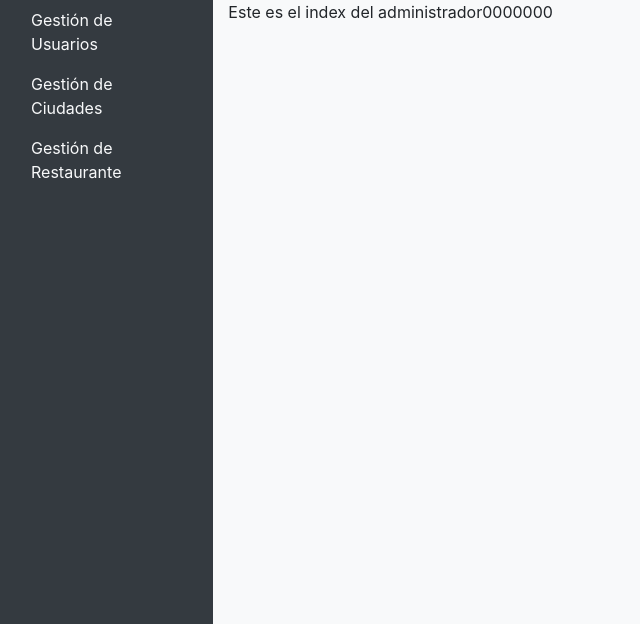
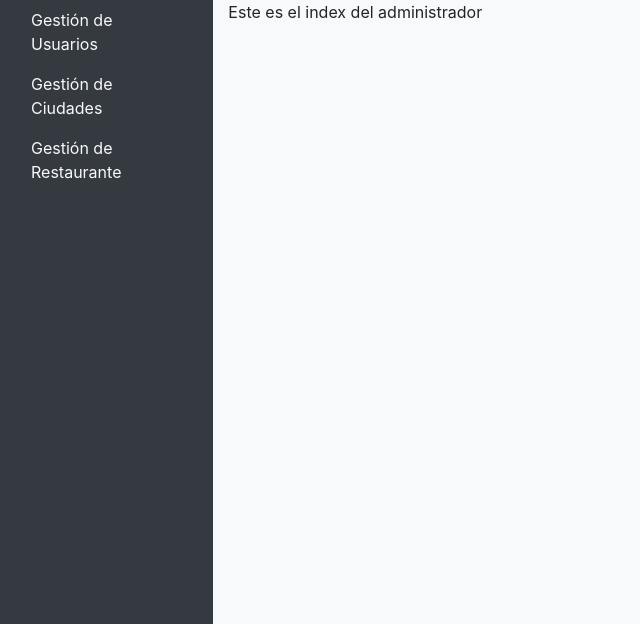
Before and after one commit to kebelandrade/project_food_at_home, a Django app: page /administrador/index in a window 1280 px wide. Shown: the part 88-712 px from the top of the page, without its empty margins (0-640 px from the left). Run offline with Django 3.2, Linux system fonts and the light colour scheme; some libraries are stand-ins or nearby versions.

Commit message:
frontend formulario root

```diff
--- a/food_at_home/food_at_home/templates/administrador/root.html
+++ b/food_at_home/food_at_home/templates/administrador/root.html
@@ -12,7 +12,7 @@
     <title>{% block titulo %}Root{% endblock %}</title>
 </head>
 <body>
-{% block foo %}
+{% block food %}
 {% include "administrador/componentes/menuAdmin.html" %}
 {% endblock %}
 <div class="row" style="height: 625px; padding: 0; margin: 0">
@@ -23,7 +23,7 @@
         <div style="height: 610px; width: 100%;">
             {% block workspace %}
             <div id="workspace">
-                <p>Este es el index del administrador0000000</p>
+                <p>Este es el index del administrador</p>
 
             </div>
             {% endblock %}
```
